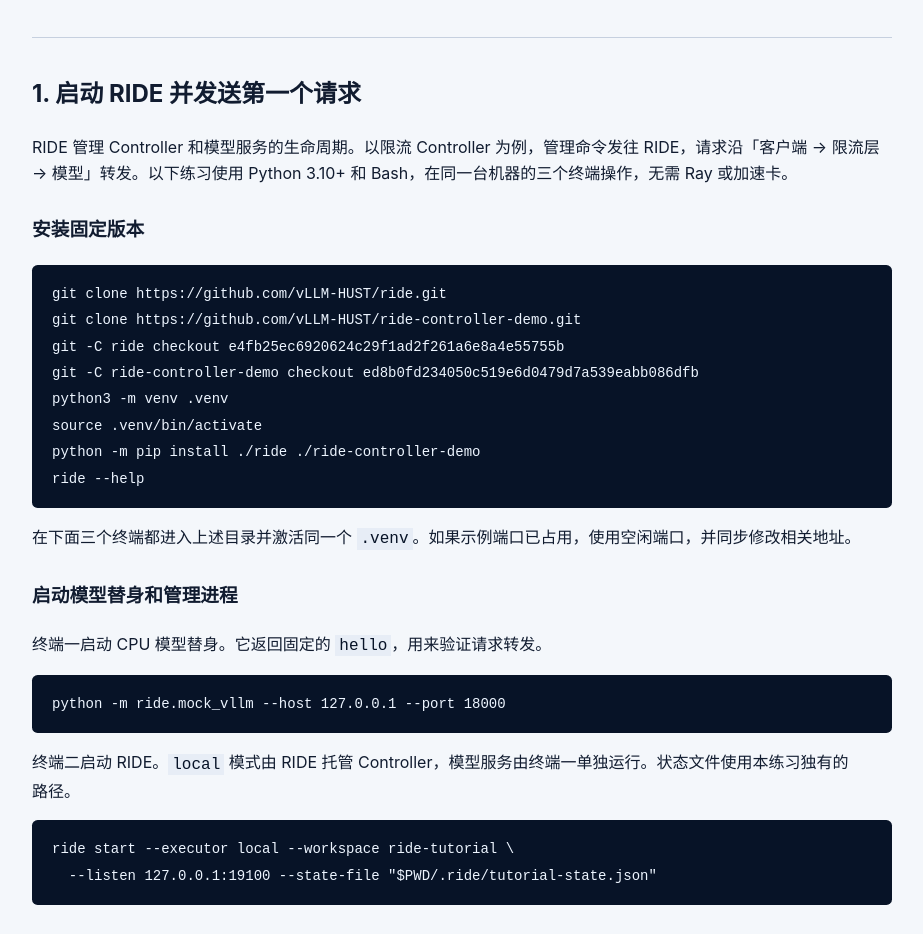
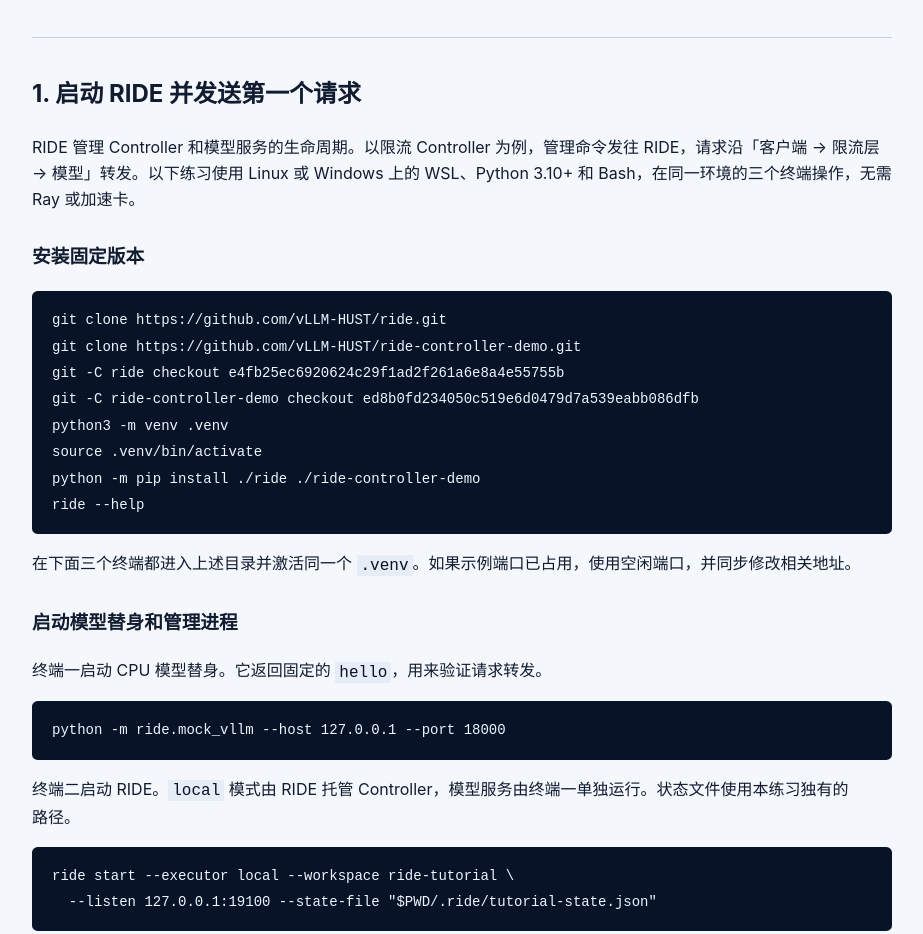
Before and after one commit to vLLM-HUST/intro-to-llm-inference-engines, a website: page src/site/tutorials/ride/index.html in a window 1280 px wide. Shown: the part 1062-1996 px from the top of the page, without its empty margins (178-1101 px from the left). Drawn offline with Linux system fonts and the light colour scheme.

Commit message:
Clarify supported RIDE tutorial environment

```diff
--- a/src/site/tutorials/ride/index.html
+++ b/src/site/tutorials/ride/index.html
@@ -51,7 +51,7 @@ after restart: {"new_job_id": true, "response": "hello"}</code></pre>
 
     <section class="tutorial-section" id="start">
       <h2>1. 启动 RIDE 并发送第一个请求</h2>
-      <p>RIDE 管理 Controller 和模型服务的生命周期。以限流 Controller 为例，管理命令发往 RIDE，请求沿「客户端 → 限流层 → 模型」转发。以下练习使用 Python 3.10+ 和 Bash，在同一台机器的三个终端操作，无需 Ray 或加速卡。</p>
+      <p>RIDE 管理 Controller 和模型服务的生命周期。以限流 Controller 为例，管理命令发往 RIDE，请求沿「客户端 → 限流层 → 模型」转发。以下练习使用 Linux 或 Windows 上的 WSL、Python 3.10+ 和 Bash，在同一环境的三个终端操作，无需 Ray 或加速卡。</p>
 
       <h3 id="install" class="tutorial-anchor">安装固定版本</h3>
       <pre><code>git clone https://github.com/vLLM-HUST/ride.git
```
Also changed, not shown: dist/tutorials/ride/index.html.
